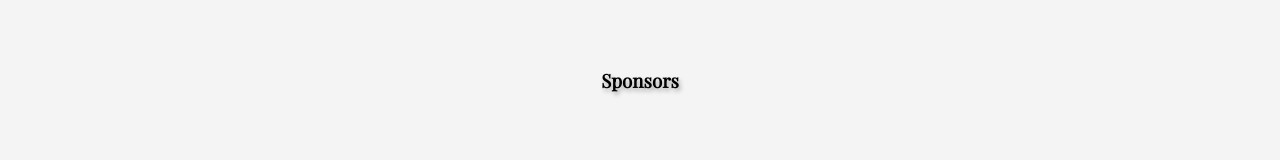
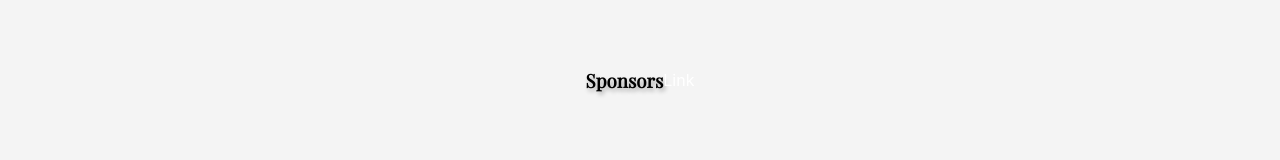
Before and after one commit to paulg44/shardlow_st_james, a React (Create React App) app in the folder ssj/: page /sponsors in a window 1280 px wide. Shown: the part 320-480 px from the top of the page. Built offline with nearby package versions, Linux system fonts and the light colour scheme.

Commit message:
add sponsor container

```diff
--- a/ssj/src/Components/Pages/Sponsors/Sponsors.js
+++ b/ssj/src/Components/Pages/Sponsors/Sponsors.js
@@ -1,11 +1,13 @@
 // Sponsors Component
 
 import "./Sponsors.css";
+import SponsorsContainer from "./SponsorsContainer/SponsorsContainer";
 
 function Sponsors() {
   return (
     <div className="sponsors">
       <h3>Sponsors</h3>
+      <SponsorsContainer />
     </div>
   );
 }
--- /dev/null
+++ b/ssj/src/Components/Pages/Sponsors/SponsorsContainer/SponsorsContainer.css
@@ -0,0 +1 @@
+/* CSS file for sponsors container */
--- /dev/null
+++ b/ssj/src/Components/Pages/Sponsors/SponsorsContainer/SponsorsContainer.js
@@ -0,0 +1,16 @@
+// Sponsors Container Component
+
+import "./SponsorsContainer.css";
+
+function SponsorsContainer(props) {
+  return (
+    <div className="sponsor">
+      <img src={props.sponsorIMG} alt={props.sponsorIMGAlt}></img>
+      <a href={props.sponsorLink} target="_blank" rel="noreferrer">
+        Link
+      </a>
+    </div>
+  );
+}
+
+export default SponsorsContainer;
```
